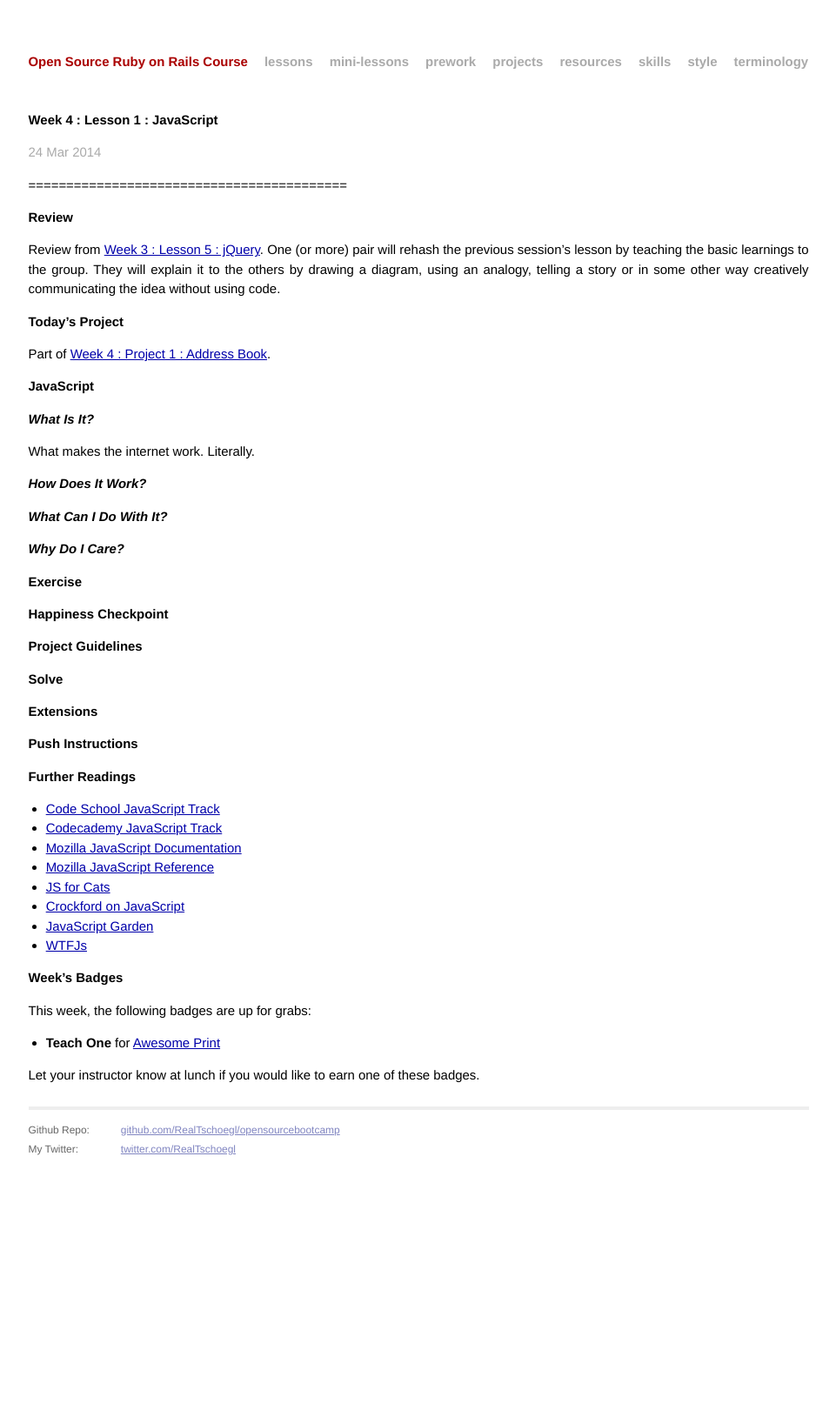
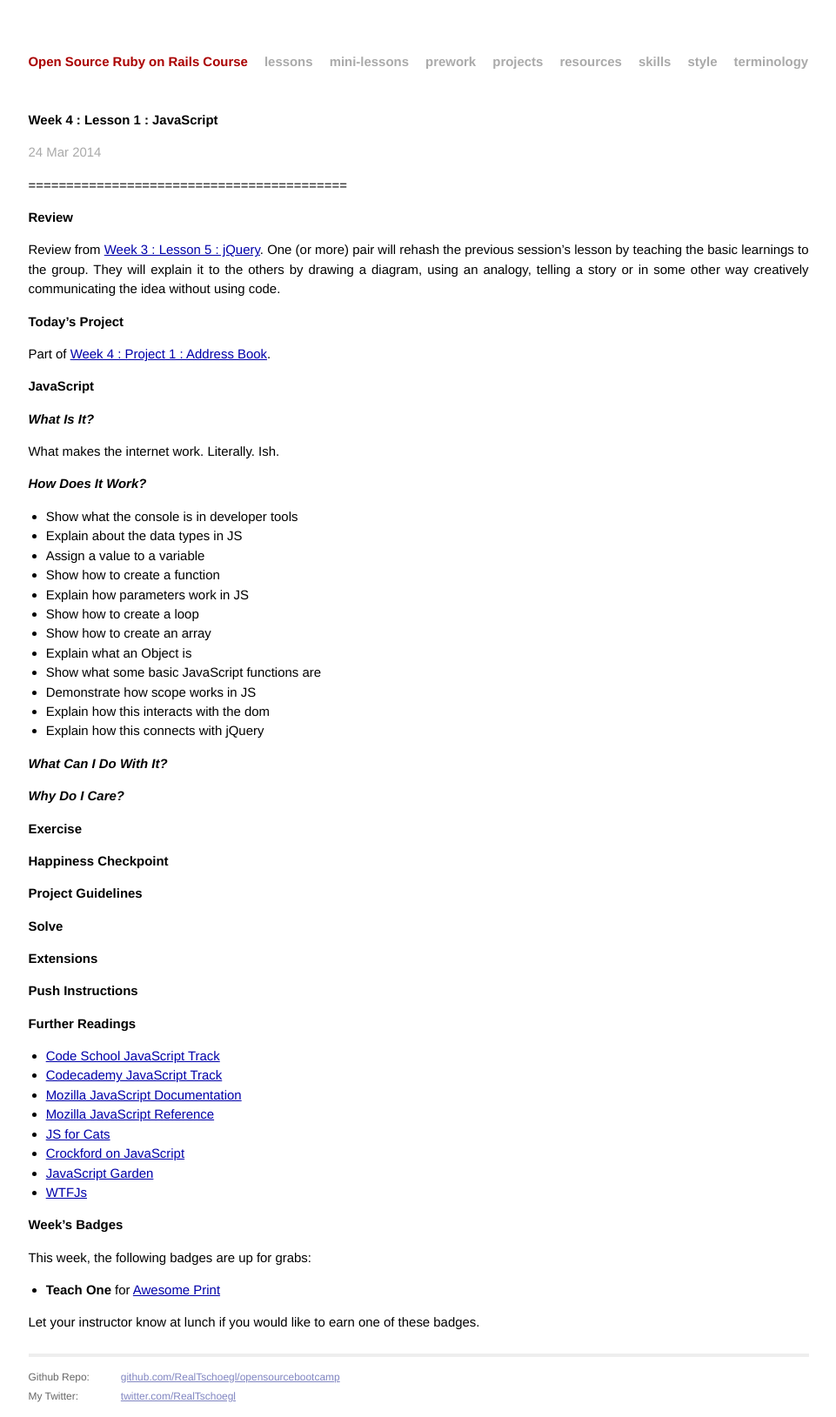
Before and after one commit to RealTschoegl/opensourcebootcamp, a Jekyll site: the page built from _posts/2014-03-24-lesson-javascript.markdown, in a window 1280 px wide. Shown: the whole page at 87% size, without its empty margins (159-1120 px from the left). Built offline with Jekyll 4.4.1, drawn with Linux system fonts in a browser that asks for light colours; Markdown is read by kramdown in place of the engine named in the settings; before the commit the page ends 1345 px from its top, so only the background shows below that.

Commit message:
Updated 2014-03-24-lesson-javascript.markdown

```diff
--- a/_posts/2014-03-24-lesson-javascript.markdown
+++ b/_posts/2014-03-24-lesson-javascript.markdown
@@ -16,9 +16,23 @@ Part of [Week 4 : Project 1 : Address Book]({{ site.baseurl}}{% post_url 2014-03
 ## JavaScript
 
 ### _What Is It?_
-What makes the internet work.  Literally.
+What makes the internet work.  Literally. Ish.
 
 ### _How Does It Work?_
+
+* Show what the console is in developer tools
+* Explain about the data types in JS
+* Assign a value to a variable
+* Show how to create a function
+* Explain how parameters work in JS
+* Show how to create a loop
+* Show how to create an array
+* Explain what an Object is
+* Show what some basic JavaScript functions are
+* Demonstrate how scope works in JS
+* Explain how this interacts with the dom
+* Explain how this connects with jQuery
+
 
 ### _What Can I Do With It?_
 
```
